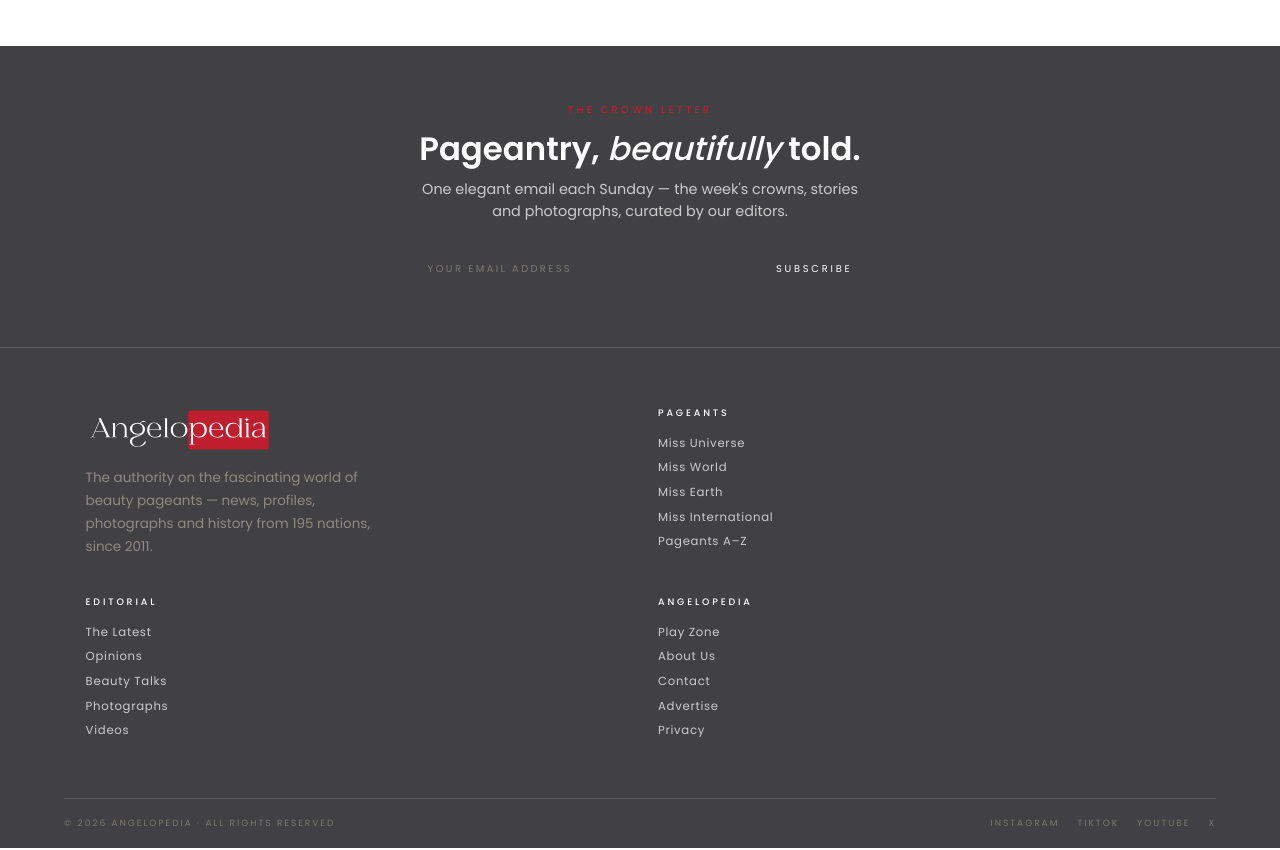
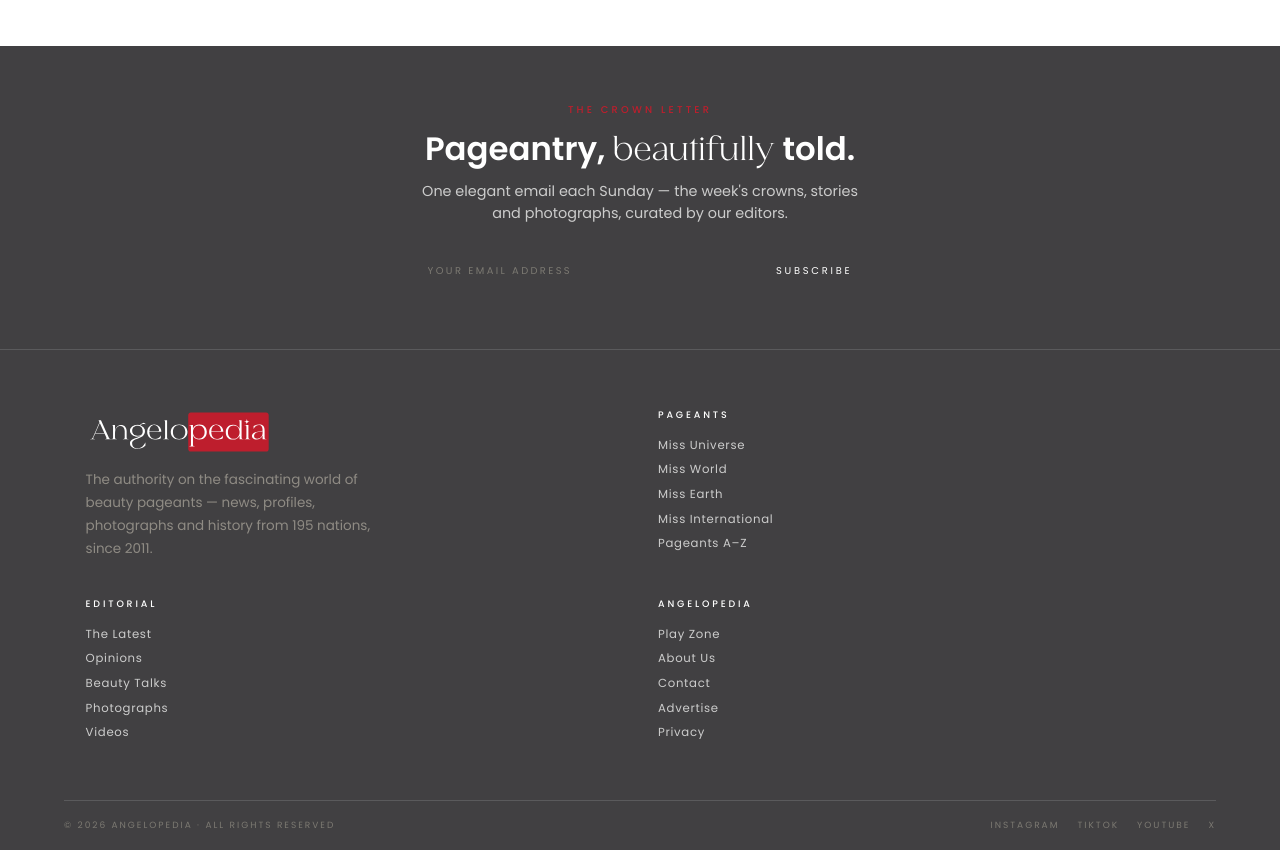
Before and after one commit to shubhamjivo/angelopedia, a Next.js app: page / in a window 1280 px wide. Shown: the part 5920-6770 px from the top of the page. Built offline with nearby package versions, Linux system fonts and the light colour scheme; no server answers.

Commit message:
font update

```diff
--- a/components/layout/Footer.tsx
+++ b/components/layout/Footer.tsx
@@ -1,7 +1,13 @@
 import Image from "next/image";
 import Link from "next/link";
+import localFont from "next/font/local";
 import { FOOTER_COLUMNS, SOCIAL_LINKS } from "@/lib/content";
 import { Container } from "@/components/ui/Container";
+
+const montage = localFont({
+  src: "../../fonts/Montage.woff2",
+  display: "swap",
+});
 
 export function Footer() {
   return (
@@ -15,7 +21,7 @@
             id="newsletter"
             className="mt-4 font-heading text-[36px] font-semibold leading-none text-white desk:text-[54px]"
           >
-            Pageantry, <em className="font-medium italic">beautifully</em> told.
+            Pageantry, <em className={`${montage.className} not-italic font-normal`}>beautifully</em> told.
           </h2>
           <p className="mt-4 max-w-[520px] font-body text-base text-neutral-300">
             One elegant email each Sunday — the week&apos;s crowns, stories and
```
Also changed, not shown: fonts/Montage.woff2 (added).
